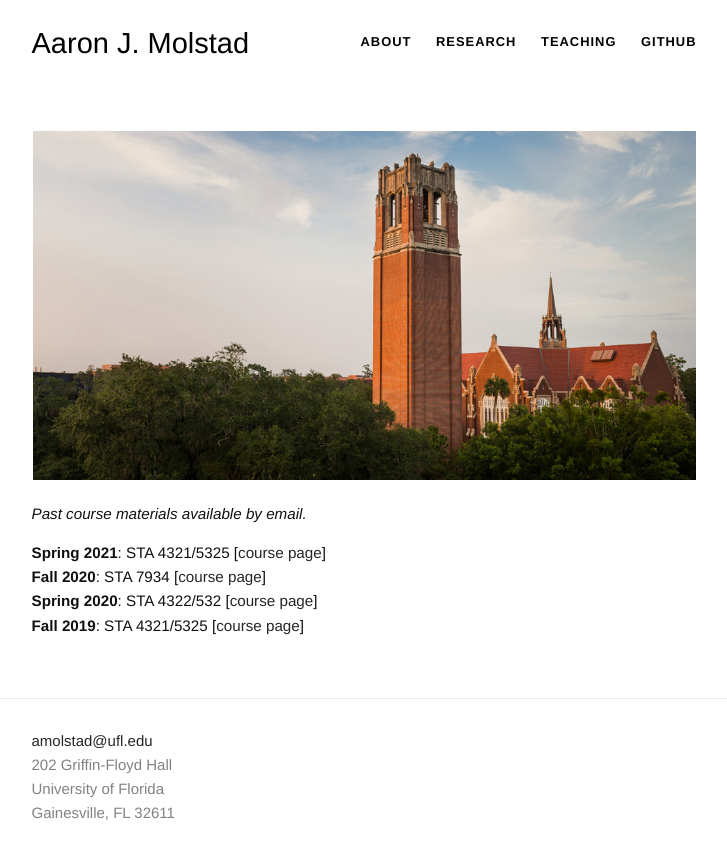
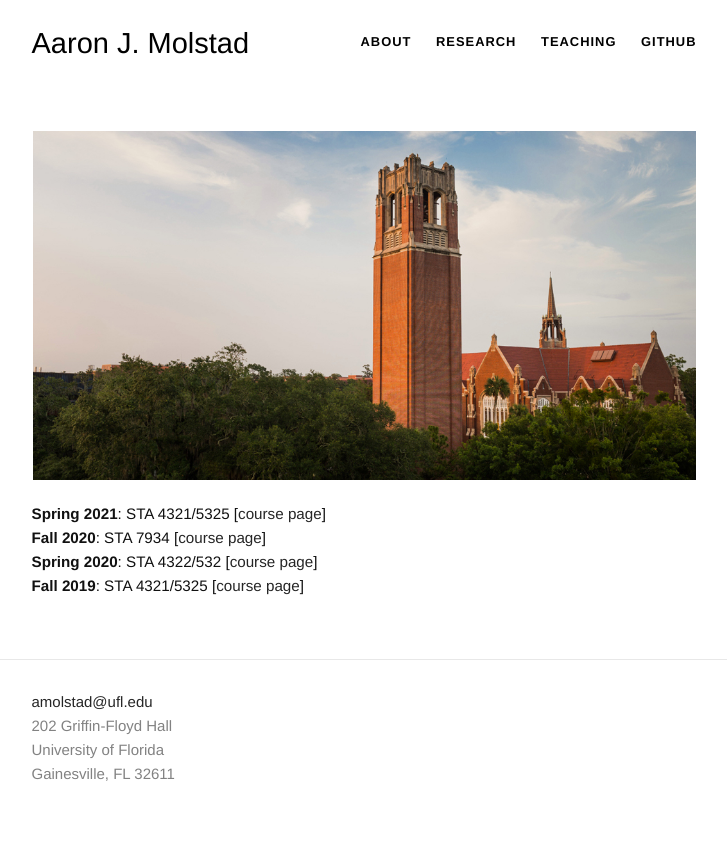
Before and after one commit to ajmolstad/ajmolstad.github.io, a Jekyll site: the page built from teaching.md, in a window 1280 px wide. Shown: the top 859 px of the page, without its empty margins (276-1003 px from the left). Built offline with Jekyll 4.4.1, drawn with Linux system fonts in a browser that asks for light colours.

Commit message:
Update teaching.md

```diff
--- a/teaching.md
+++ b/teaching.md
@@ -5,8 +5,6 @@ permalink: /teaching/
 {% include image.html url="/images/UF.jpg" width=800 align="center" %}
 
 
-*Past course materials available by email.*
-
 **Spring 2021**: STA 4321/5325 [[course page](/S21_STA4321)]
 **Fall 2020**: STA 7934 [[course page](/F20_STA7934)]
 **Spring 2020**: STA 4322/532 [[course page](/S20_STA4322)]
```
